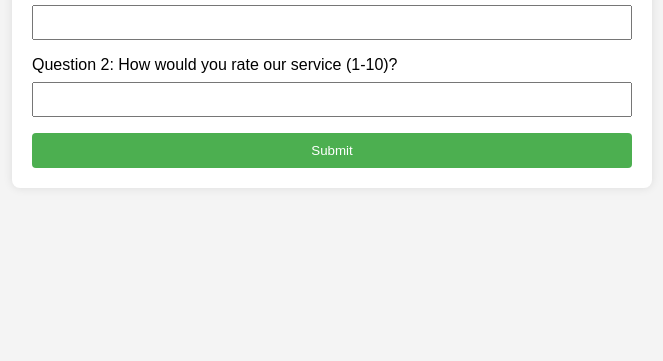
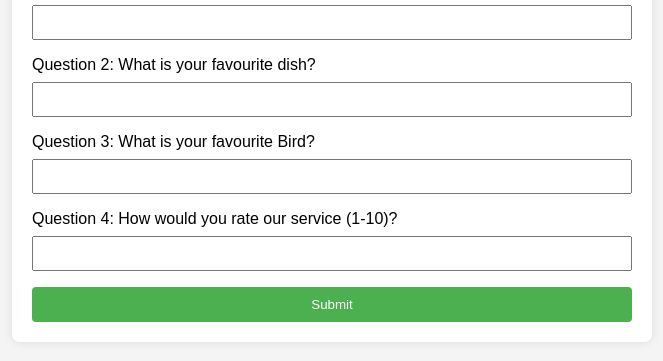
Before and after one commit to Atmajo/saranya-web, a plain HTML site: page index.html in a window 1280 px wide. Shown: the part 171-532 px from the top of the page, without its empty margins (308-971 px from the left). Drawn offline with Linux system fonts and the light colour scheme.

Commit message:
Update index.html

```diff
--- a/index.html
+++ b/index.html
@@ -14,8 +14,14 @@
             <label for="question1">Question 1: What is your favorite color?</label>
             <input type="text" id="question1" name="question1" required>
 
-            <label for="question2">Question 2: How would you rate our service (1-10)?</label>
-            <input type="number" id="question2" name="question2" min="1" max="10" required>
+            <label for="question2">Question 2: What is your favourite dish?</label>
+            <input type="text" id="question2" name="question2" required>
+
+            <label for="question2">Question 3: What is your favourite Bird?</label>
+            <input type="text" id="question3" name="question3" required>
+
+            <label for="question2">Question 4: How would you rate our service (1-10)?</label>
+            <input type="number" id="question4" name="question4" max="10" min="1" required>
 
             <button type="submit">Submit</button>
         </form>
```
